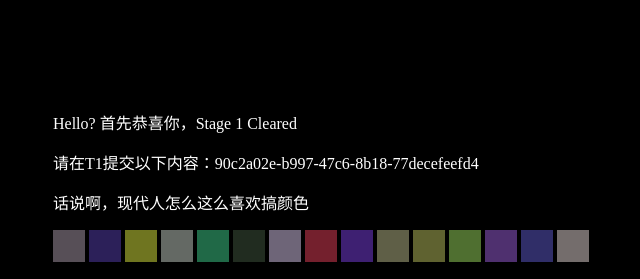
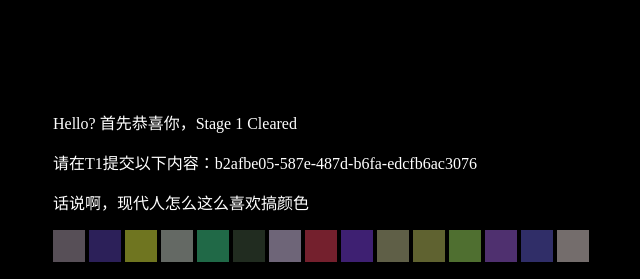
Before and after one commit to sparrowhe/sdc_3, a plain HTML site: page txtquestion.html in a window 1280 px wide. Shown: the part 192-471 px from the top of the page, 319-959 px from the left. Drawn offline with Linux system fonts and the light colour scheme.

Commit message:
Update txtquestion.html

```diff
--- a/txtquestion.html
+++ b/txtquestion.html
@@ -19,7 +19,7 @@
 <body>
 <div class="guess_who_am_i">
   <p style="color:white;">Hello? 首先恭喜你，Stage 1 Cleared<p>
-  <p style="color:white;">请在T1提交以下内容：90c2a02e-b997-47c6-8b18-77decefeefd4</p>
+  <p style="color:white;">请在T1提交以下内容：b2afbe05-587e-487d-b6fa-edcfb6ac3076</p>
   <p style="color:white;">话说啊，现代人怎么这么喜欢搞颜色</p>
   <div class="who_am_i_again">
     <div class="color-block" style="background-color: #574f57"></div>
```
